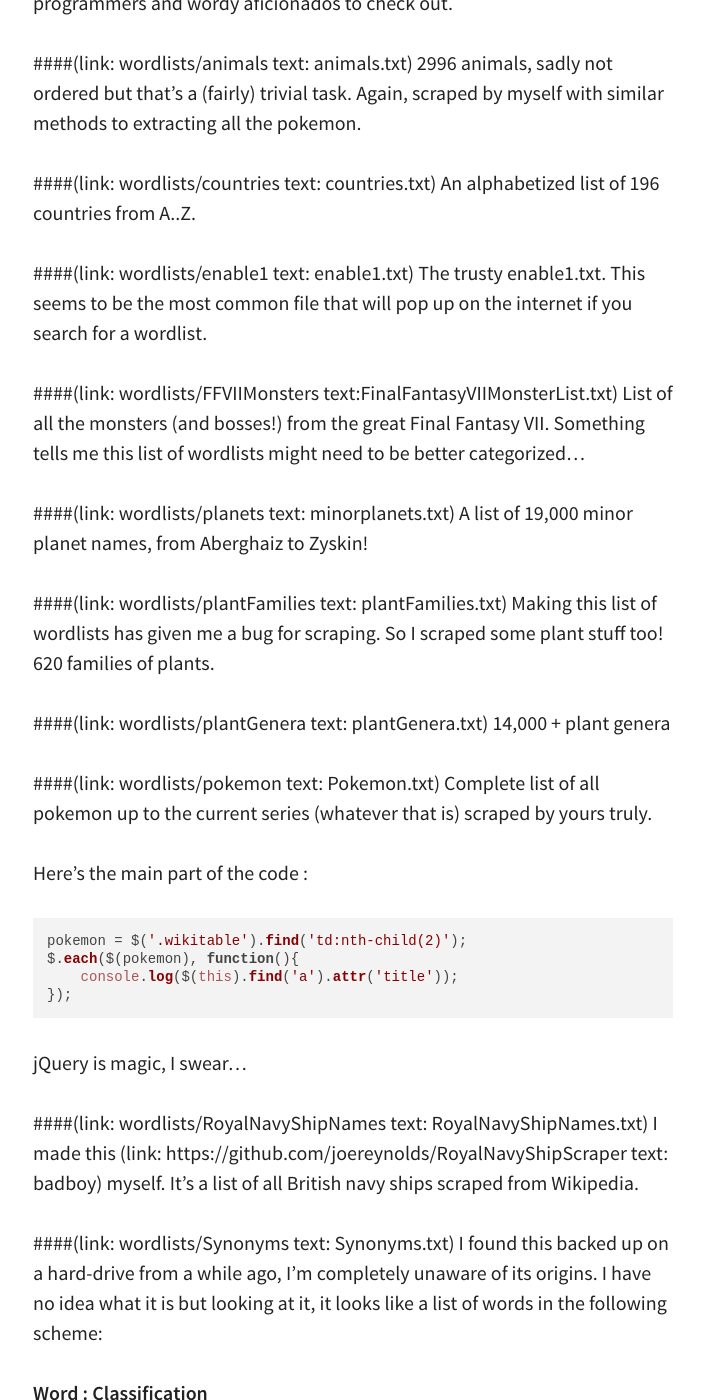
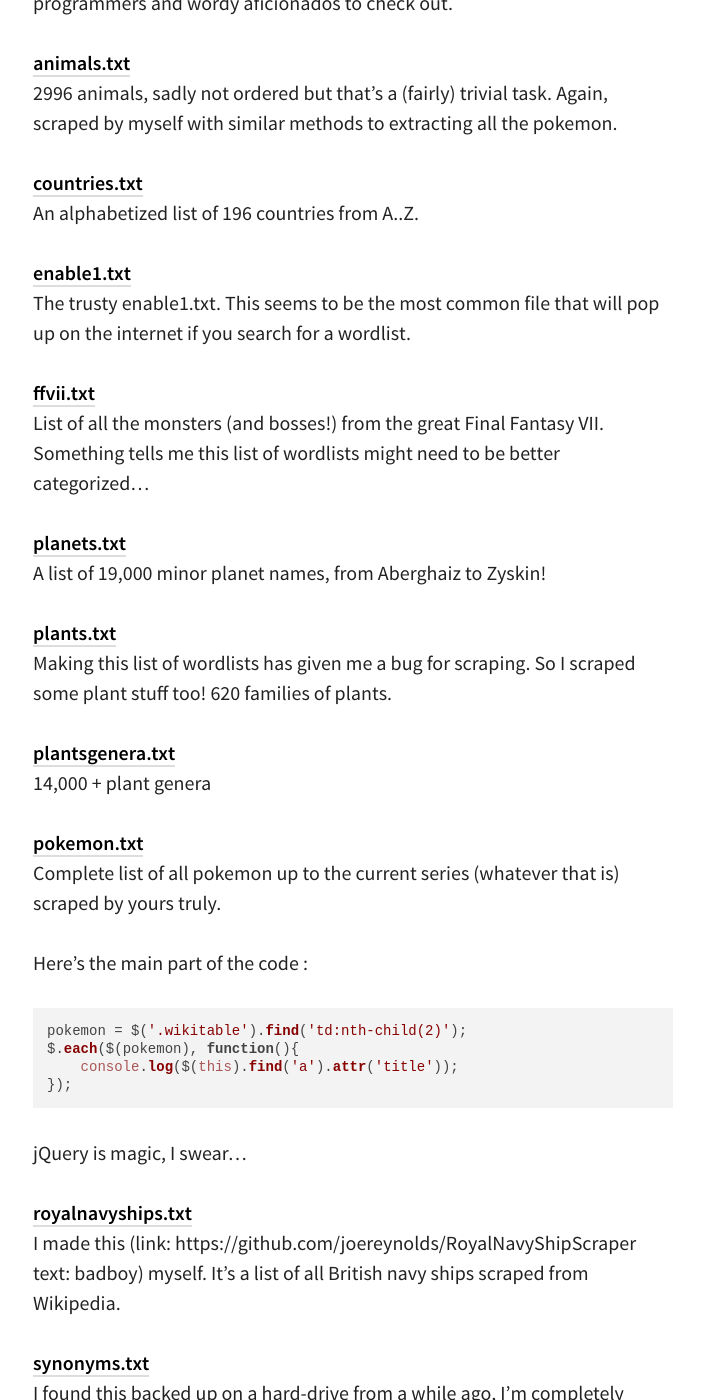
Before and after one commit to joereynolds/joereynolds.github.io, a Jekyll site: the page built from _posts/2018-06-12-wordlists.md, in a window 1280 px wide and 1400 px high, scrolled down 194 px. Shown: the whole window, without its empty margins (287-991 px from the left). Built offline with Jekyll 4.4.1, drawn with Linux system fonts in a browser that asks for light colours; nearby versions of some CDN libraries; some of the changed text lies outside the part shown.

Commit message:
Fix links on wordlists page£

````diff
--- a/_posts/2018-06-12-wordlists.md
+++ b/_posts/2018-06-12-wordlists.md
@@ -7,29 +7,30 @@ I like words, I like lists, I like lists of words!
 
 Below's a list of some free public-domain lists that I would recommend programmers and wordy aficionados to check out.
 
-####(link: wordlists/animals text: animals.txt)
+#### [animals.txt](/assets/data/animals.txt)
+
 2996 animals, sadly not ordered but that's a (fairly) trivial task. Again, scraped by myself with similar methods to extracting all the pokemon.
 
-####(link: wordlists/countries text: countries.txt)
+#### [countries.txt](/assets/data/countries.txt)
 An alphabetized list of 196 countries from A..Z.
 
-####(link: wordlists/enable1 text: enable1.txt)
+#### [enable1.txt](/assets/data/enable1.txt)
 The trusty enable1.txt. This seems to be the most common file that will pop up on the internet if you search for a wordlist.
 
-####(link: wordlists/FFVIIMonsters text:FinalFantasyVIIMonsterList.txt)
+#### [ffvii.txt](/assets/data/ffvii.txt)
 List of all the monsters (and bosses!) from the great Final Fantasy VII. Something tells me this list of wordlists might need to be better categorized...
 
-####(link: wordlists/planets text: minorplanets.txt)
+#### [planets.txt](/assets/data/planets.txt)
 A list of 19,000 minor planet names, from Aberghaiz to Zyskin!
 
-####(link: wordlists/plantFamilies text: plantFamilies.txt)
+#### [plants.txt](/assets/data/planets.txt)
 Making this list of wordlists has given me a bug for scraping. So I scraped some plant stuff too!
 620 families of plants.
 
-####(link: wordlists/plantGenera text: plantGenera.txt)
+#### [plantsgenera.txt](/assets/data/plantgenera.txt)
 14,000 + plant genera
 
-####(link: wordlists/pokemon text: Pokemon.txt)
+#### [pokemon.txt](/assets/data/pokemon.txt)
 Complete list of all pokemon up to the current series (whatever that is) scraped by yours truly.
 
 Here's the main part of the code :
@@ -41,10 +42,10 @@ $.each($(pokemon), function(){
 ```
 jQuery  is magic, I swear...
 
-####(link: wordlists/RoyalNavyShipNames text: RoyalNavyShipNames.txt)
+#### [royalnavyships.txt](/assets/data/royalnavyships.txt)
 I made this (link: https://github.com/joereynolds/RoyalNavyShipScraper text: badboy) myself. It's a list of all British navy ships scraped from Wikipedia.
 
-####(link: wordlists/Synonyms text: Synonyms.txt)
+#### [synonyms.txt](/assets/data/synonyms.txt)
 I found this backed up on a hard-drive from a while ago, I'm completely unaware of its origins.
 I have no idea what it is but looking at it, it looks like a list of words in the following scheme:
 
@@ -52,5 +53,5 @@ I have no idea what it is but looking at it, it looks like a list of words in th
 
 Could be useful to some people?
 
-####(link: wordlists/wordlist text: Wordlist.txt)
+#### [wordlist.txt](/assets/data/wordlist.txt)
 This originated from the AutoHotKey community and basically serves as a much bigger enable1.txt
````
